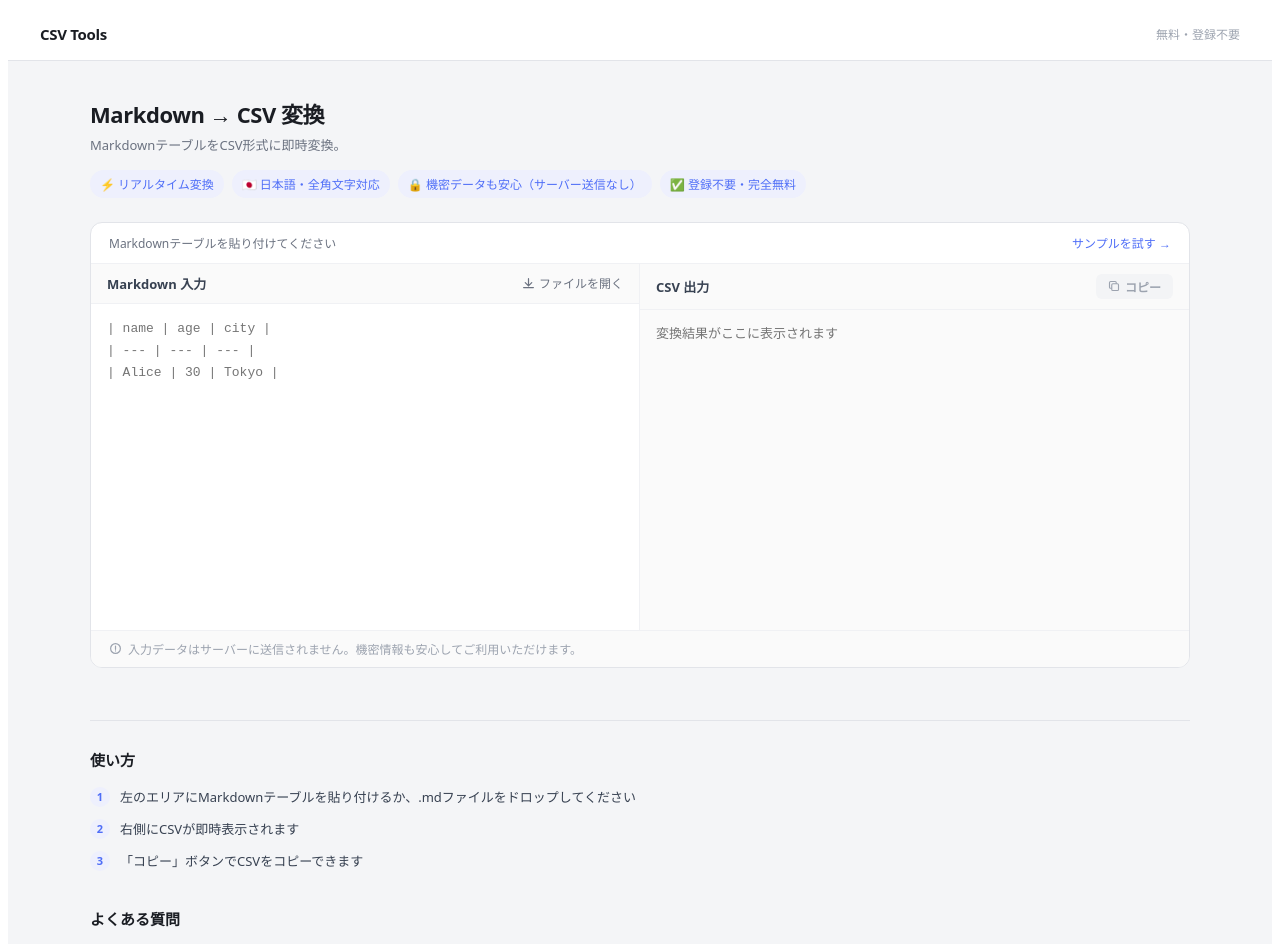
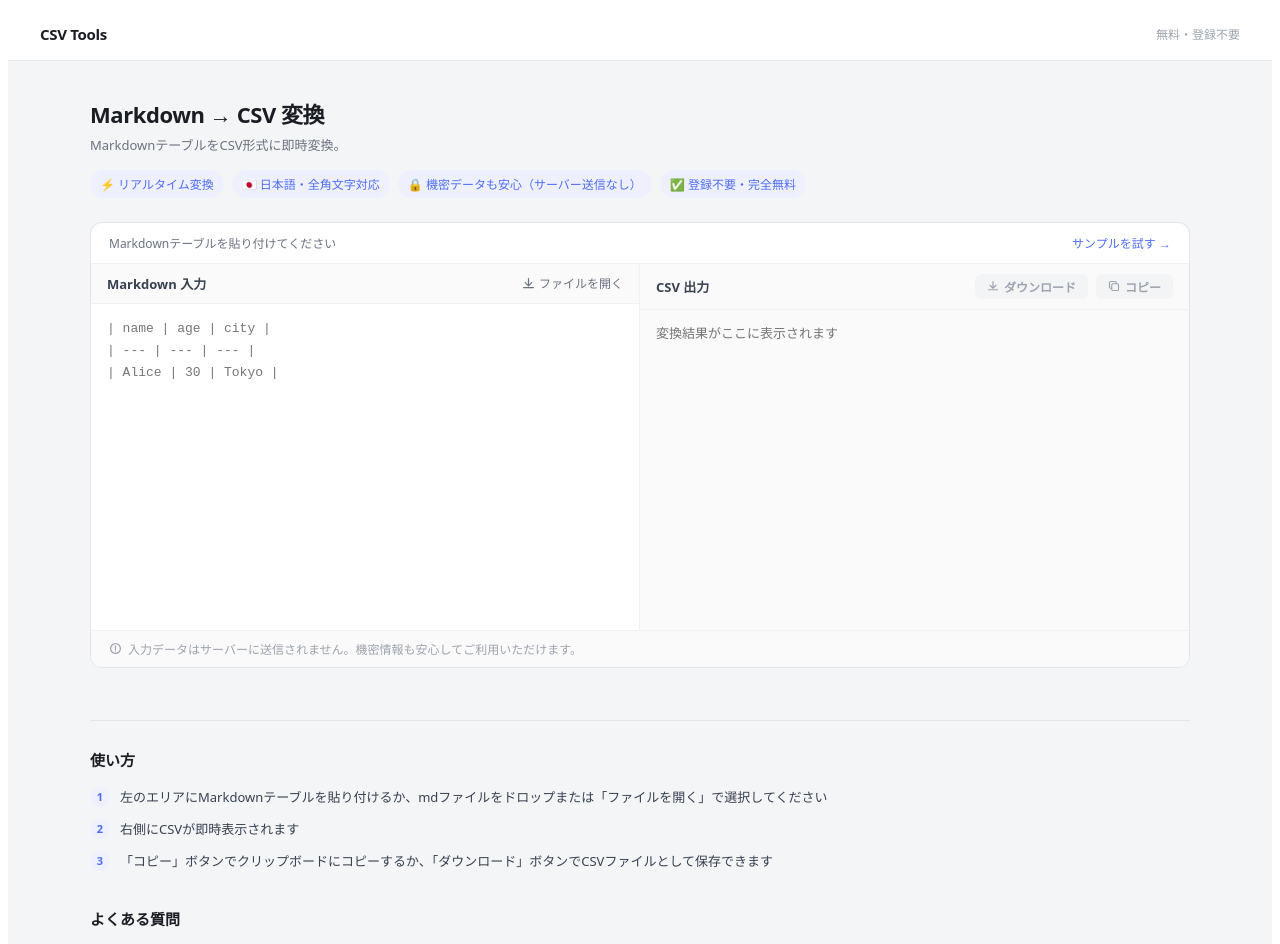
Before and after one commit to KouEgg/csv-to-markdown, a Next.js app: page /markdown-to-csv in a window 1280 px wide. Shown: the top 944 px of the page. Built offline with nearby package versions, Linux system fonts and the light colour scheme.

Commit message:
add download button

```diff
--- a/app/markdown-to-csv/page.js
+++ b/app/markdown-to-csv/page.js
@@ -72,6 +72,17 @@ export default function MarkdownToCsv() {
     navigator.clipboard.writeText(csvOutput);
     setCopied(true);
     setTimeout(() => setCopied(false), 2000);
+  };
+
+  const handleDownload = () => {
+    if (!csvOutput) return;
+    const blob = new Blob([csvOutput], { type: "text/csv;charset=utf-8;" });
+    const url = URL.createObjectURL(blob);
+    const a = document.createElement("a");
+    a.href = url;
+    a.download = "output.csv";
+    a.click();
+    URL.revokeObjectURL(url);
   };
 
   const handleFile = (file) => {
@@ -161,13 +172,40 @@ export default function MarkdownToCsv() {
             <div style={{ display: "flex", flexDirection: "column" }}>
               <div style={{ padding: "10px 16px", borderBottom: "0.5px solid #f0f1f4", background: "#fafafa", display: "flex", alignItems: "center", justifyContent: "space-between" }}>
                 <span style={{ fontSize: "13px", fontWeight: 700, color: "#374151" }}>CSV 出力</span>
-                <button onClick={handleCopy} disabled={!csvOutput} style={{ fontSize: "12px", padding: "4px 12px", borderRadius: "6px", border: "none", cursor: csvOutput ? "pointer" : "not-allowed", display: "flex", alignItems: "center", gap: "5px", fontWeight: 600, transition: "all 0.15s", background: copied ? "#dcfce7" : csvOutput ? "#4f6ef7" : "#f3f4f6", color: copied ? "#16a34a" : csvOutput ? "#fff" : "#9ca3af" }}>
+                <div style={{ display: "flex", alignItems: "center", gap: "8px" }}>
+                  <button
+                    onClick={handleDownload}
+                    disabled={!csvOutput}
+                    style={{
+                      fontSize: "12px", padding: "4px 12px", borderRadius: "6px", border: "none",
+                      cursor: csvOutput ? "pointer" : "not-allowed",
+                      display: "flex", alignItems: "center", gap: "5px", fontWeight: 600,
+                      background: csvOutput ? "#f0fdf4" : "#f3f4f6",
+                      color: csvOutput ? "#16a34a" : "#9ca3af",
+                    }}
+                  >
+                    <svg width="12" height="12" viewBox="0 0 16 16" fill="none"><path d="M8 2v9M4 7l4 4 4-4M2 13h12" stroke="currentColor" strokeWidth="1.5" strokeLinecap="round" strokeLinejoin="round"/></svg>
+                    ダウンロード
+                  </button>
+                  <button
+                    onClick={handleCopy}
+                    disabled={!csvOutput}
+                    style={{
+                      fontSize: "12px", padding: "4px 12px", borderRadius: "6px", border: "none",
+                      cursor: csvOutput ? "pointer" : "not-allowed",
+                      display: "flex", alignItems: "center", gap: "5px", fontWeight: 600,
+                      transition: "all 0.15s",
+                      background: copied ? "#dcfce7" : csvOutput ? "#4f6ef7" : "#f3f4f6",
+                      color: copied ? "#16a34a" : csvOutput ? "#fff" : "#9ca3af",
+                    }}
+                  >
                     {copied ? (
                       <><svg width="12" height="12" viewBox="0 0 16 16" fill="none"><path d="M2 8l4 4 8-8" stroke="currentColor" strokeWidth="2" strokeLinecap="round"/></svg>コピーしました</>
                     ) : (
                       <><svg width="12" height="12" viewBox="0 0 16 16" fill="none"><rect x="5" y="5" width="9" height="9" rx="1.5" stroke="currentColor" strokeWidth="1.5"/><path d="M11 5V3.5A1.5 1.5 0 009.5 2h-6A1.5 1.5 0 002 3.5v6A1.5 1.5 0 003.5 11H5" stroke="currentColor" strokeWidth="1.5"/></svg>コピー</>
                     )}
                   </button>
+                </div>
               </div>
               <textarea
                 style={{ width: "100%", height: isMobile ? "240px" : "320px", padding: "14px 16px", fontFamily: "ui-monospace, monospace", fontSize: "13px", lineHeight: "1.7", color: "#1f2937", resize: "none", border: "none", outline: "none", background: "#fafafa", boxSizing: "border-box" }}
@@ -193,9 +231,9 @@ export default function MarkdownToCsv() {
           <h2 style={{ fontSize: "15px", fontWeight: 700, color: "#1a1d23", margin: "0 0 16px" }}>使い方</h2>
           <div style={{ display: "flex", flexDirection: "column", gap: "10px" }}>
             {[
-              "左のエリアにMarkdownテーブルを貼り付けるか、.mdファイルをドロップしてください",
+              "左のエリアにMarkdownテーブルを貼り付けるか、mdファイルをドロップまたは「ファイルを開く」で選択してください",
               "右側にCSVが即時表示されます",
-              "「コピー」ボタンでCSVをコピーできます",
+              "「コピー」ボタンでクリップボードにコピーするか、「ダウンロード」ボタンでCSVファイルとして保存できます",
             ].map((text, i) => (
               <div key={i} style={{ display: "flex", alignItems: "flex-start", gap: "10px" }}>
                 <div style={{ width: "20px", height: "20px", borderRadius: "50%", background: "#eef0fd", display: "flex", alignItems: "center", justifyContent: "center", fontSize: "11px", fontWeight: 700, color: "#4f6ef7", flexShrink: 0, marginTop: "1px" }}>{i + 1}</div>
```
Lines whose indentation alone changed are shown as unchanged.
